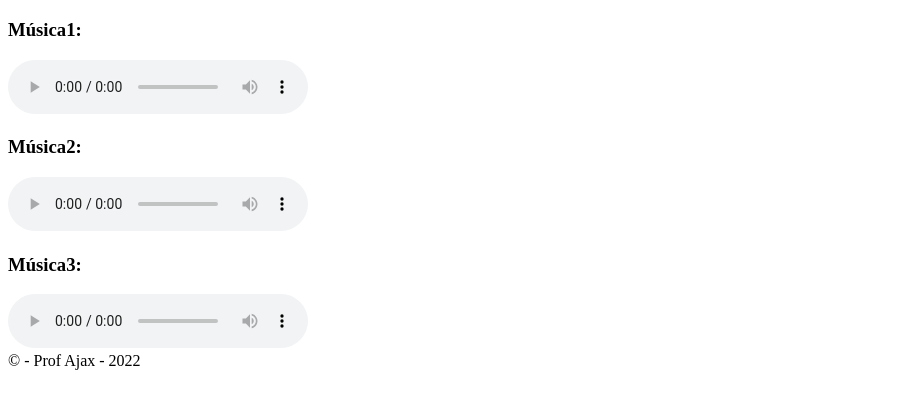
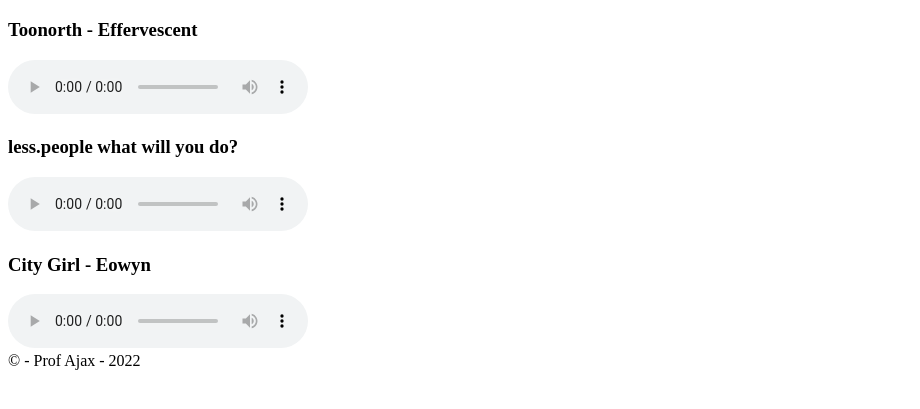
Before and after one commit to cantpromise/profajax, a plain HTML site: page musicas.html in a window 1280 px wide. Shown: the part 379-788 px from the top of the page, without its empty margins (0-920 px from the left). Drawn offline with Linux system fonts and the light colour scheme.

Commit message:
Finalizado

```diff
--- a/musicas.html
+++ b/musicas.html
@@ -16,9 +16,9 @@
     </nav>
     <main>
         <h1>Músicas para programação</h1>
-        <h3>Música1:</h3> <audio src="som/msc1.mp3" controls></audio> <br>
-        <h3>Música2:</h3> <audio src="som/msc2.mp3" controls></audio> <br>
-        <h3>Música3:</h3> <audio src="som/msc3.mp3" controls></audio>
+        <h3>Toonorth - Effervescent</h3> <audio src="som/msc1.mp3" controls></audio> <br>
+        <h3>less.people what will you do?</h3> <audio src="som/msc2.mp3" controls></audio> <br>
+        <h3>City Girl - Eowyn</h3> <audio src="som/msc3.mp3" controls></audio>
     </main>
 
     <footer>
```
Also changed, not shown: 3 other files.
